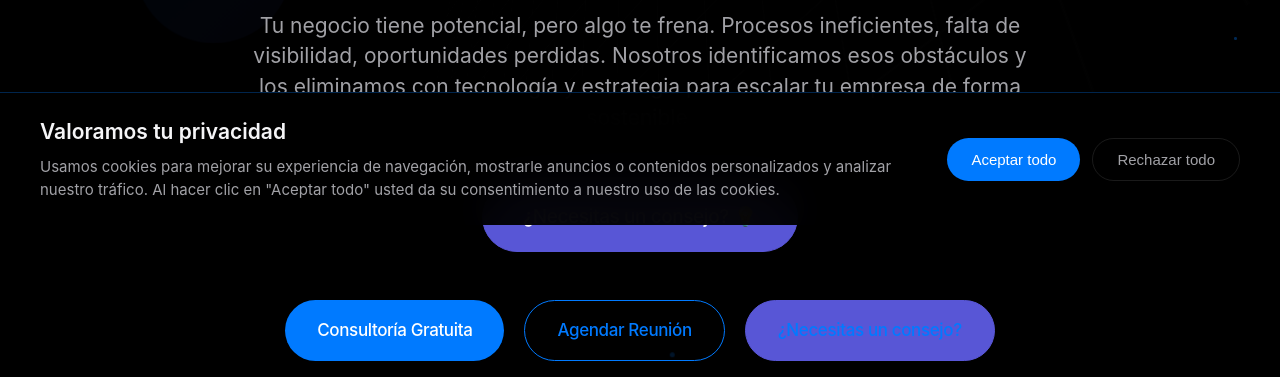
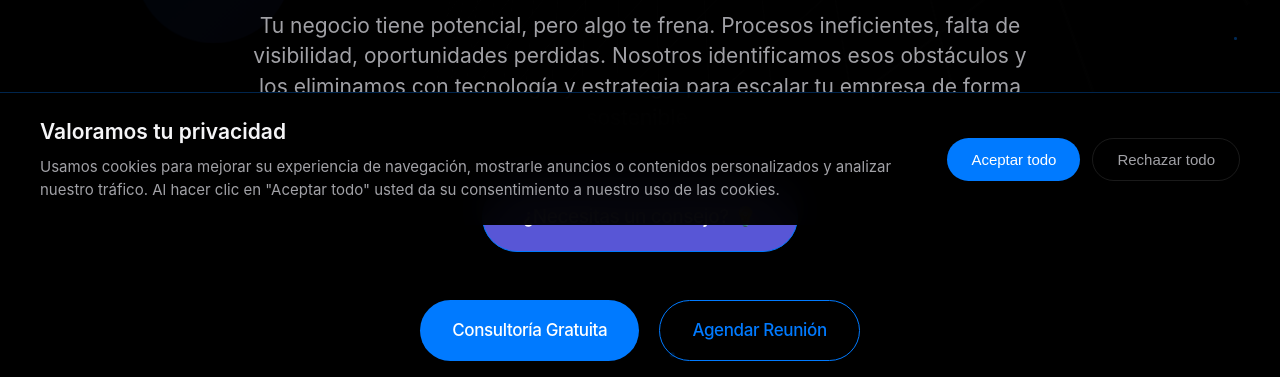
Before and after one commit to PabloVisualGrowth/visualandgrowth-web, a plain HTML site: page index.html in a window 1280 px wide. Shown: the part 575-952 px from the top of the page. Drawn offline with Linux system fonts and the light colour scheme.

Commit message:
Update index.html

```diff
--- a/index.html
+++ b/index.html
@@ -1271,12 +1271,11 @@
                 Nosotros identificamos esos obstáculos y los eliminamos con tecnología y estrategia para escalar tu empresa de forma sostenible.
             </p>
             <div style="margin: 32px 0;">
-                <a href="https://visualandgrowth.es" target="_blank" class="btn" style="background: var(--accent-purple); color: white; border: 1px solid var(--accent-purple); font-size: 19px; padding: 20px 40px;">¿Necesitas un consejo? 💡</a>
+                <a href="https://visualandgrowth.es" target="_blank" class="btn" style="background: var(--accent-purple); color: white; border: 1px solid var(--accent-blue); font-size: 19px; padding: 20px 40px;">¿Necesitas un consejo? 💡</a>
             </div>
             <div class="cta-buttons">
                 <a href="#contacto" class="btn btn-primary">Consultoría Gratuita</a>
                 <a href="https://calendar.app.google/JefBW2JRGWa85rFf9" target="_blank" class="btn btn-secondary">Agendar Reunión</a>
-                <a href="https://visualandgrowth.es" target="_blank" class="btn btn-secondary" style="background: var(--accent-purple); border-color: var(--accent-purple);">¿Necesitas un consejo?</a>
             </div>
         </div>
     </section>
```
